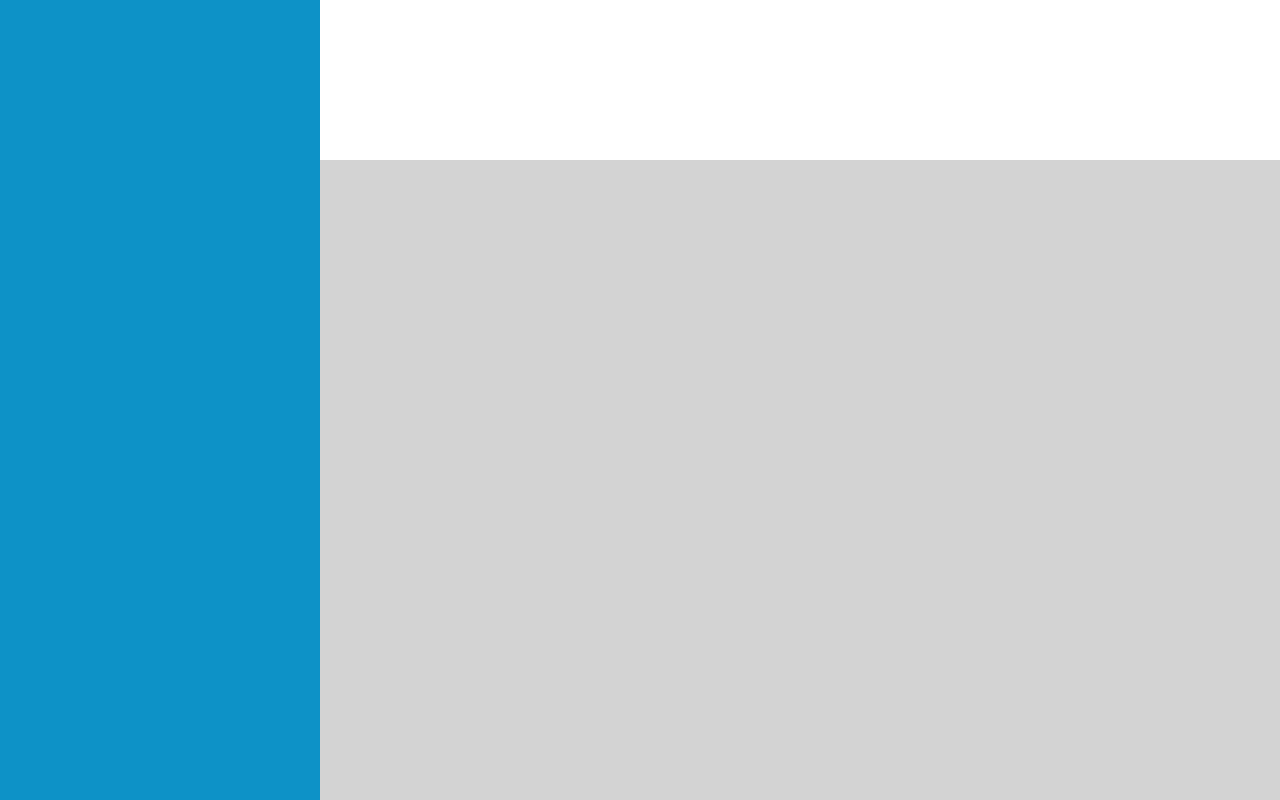
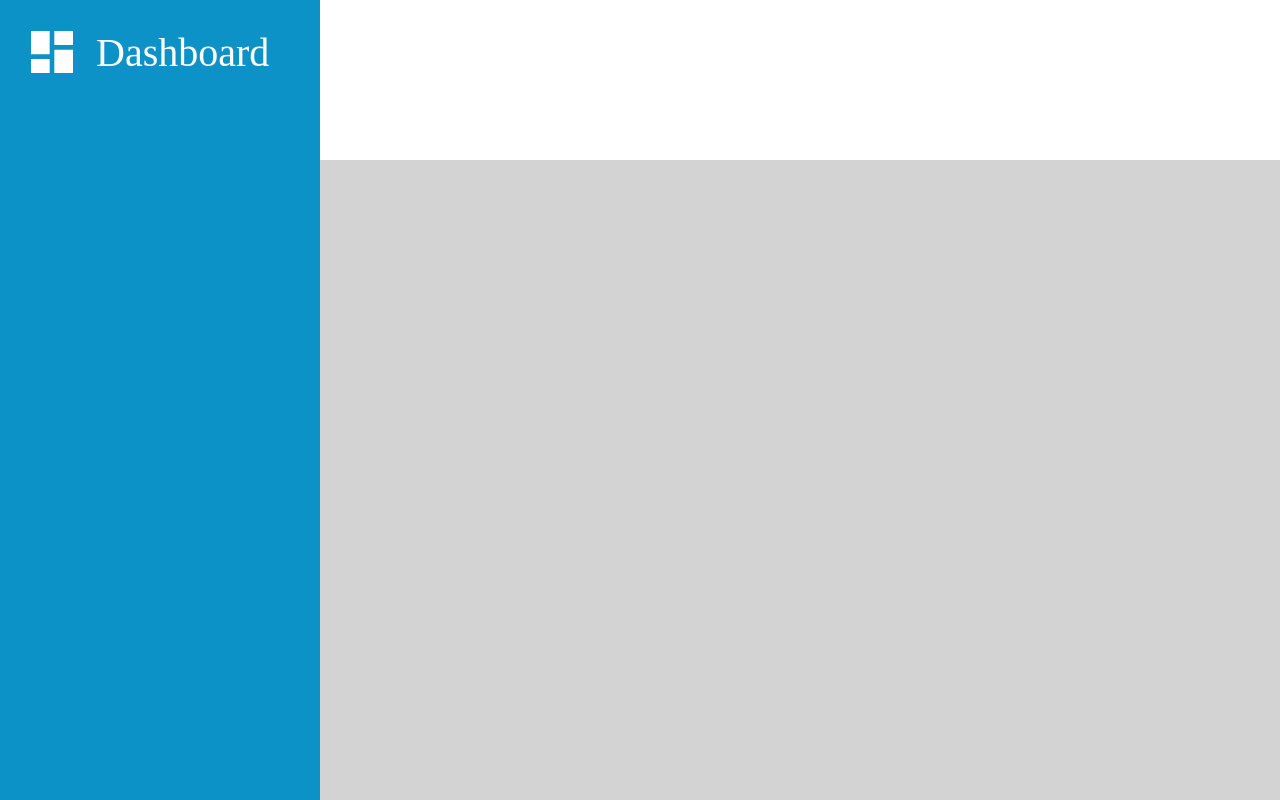
Before and after one commit to thuang3316/dashboard, a plain HTML site: page index.html in a window 1280 px wide. Drawn offline with Linux system fonts and the light colour scheme.

Commit message:
Basic sidebar styling

```diff
--- a/index.html
+++ b/index.html
@@ -8,7 +8,21 @@
 </head>
 <body>
     <div class="container">
-        <div class="sidebar"></div>
+        <div class="sidebar">
+            <div class="title">
+                <img src="./icon/dashboard.svg" alt="dashboard-icon" class="sidebar-icon">
+                <div class="sidebar-title">Dashboard</div>
+            </div>
+            <div class="tools"></div>
+            <div class="tools"></div>
+            <div class="tools"></div>
+            <div class="tools"></div>
+            <div class="tools"></div>
+            <div class="tools"></div>
+            <div class="tools"></div>
+            <div class="tools"></div>
+            <div class="tools"></div>
+        </div>
         <div class="header"></div>
         <div class="content"></div>
     </div>
--- a/styles.css
+++ b/styles.css
@@ -8,12 +8,36 @@ body {
     min-height: 100vh;
 }
 
+/* sidebar */
+
 .sidebar {
     display: flex;
     flex-direction: column;
     background-color: rgb(13, 146, 199);
     grid-row: 1/3;
+    color: white;
+    align-items: start;
+    padding: 1.5rem;
 }
+
+.sidebar-icon {
+    filter: brightness(0) invert(1);
+    height: 3.5rem;
+    width: auto;
+}
+
+.tools,
+.title {
+    display: flex;
+    align-items: center;
+    gap: 1rem;
+}
+
+.sidebar-title {
+    font-size: 2.5rem;
+}
+
+/* header */
 
 .header {
     display: flex;
```
